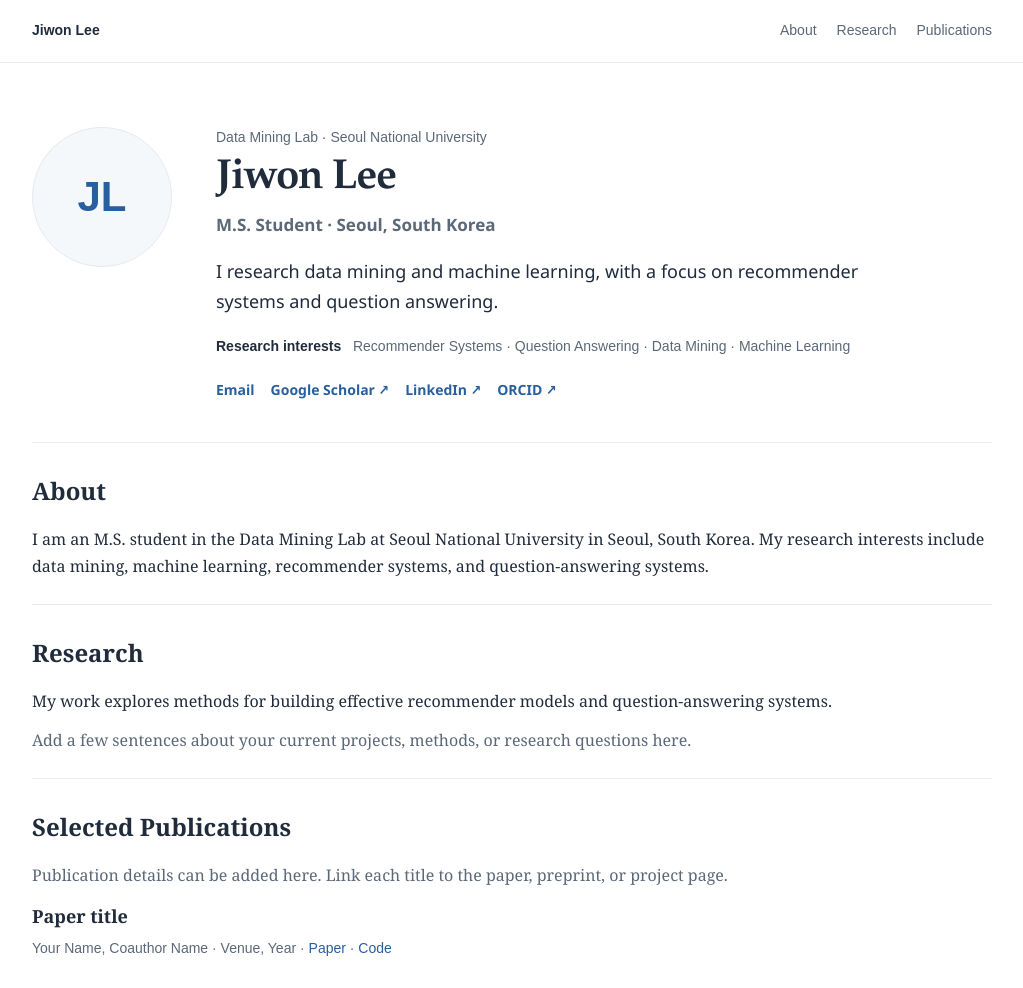
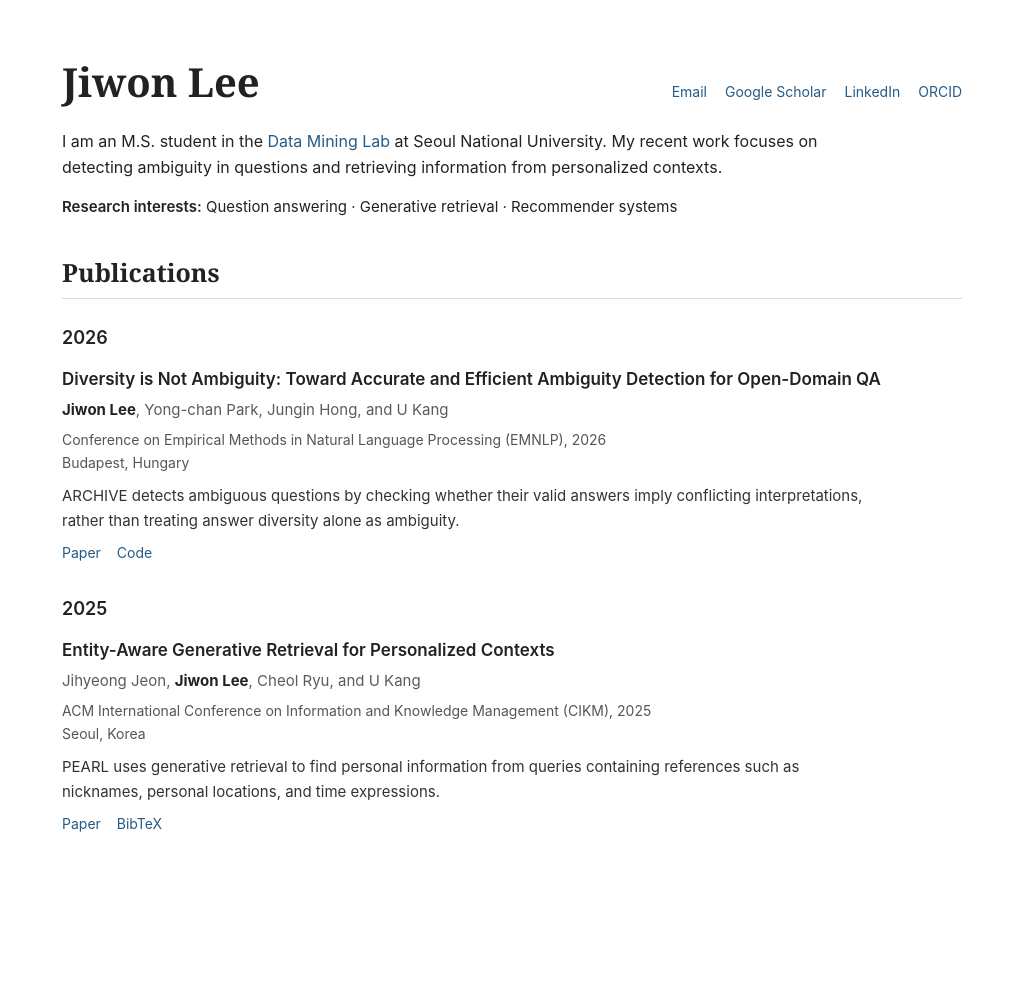
Before and after one commit to jiwonlee77/jiwonlee77.github.io, a plain HTML site: page index.html in a window 1280 px wide. Shown: the top 988 px of the page, without its empty margins (128-1151 px from the left). After the commit the page ends 899 px from the top, so only its background shows below. Drawn offline with Linux system fonts and the light colour scheme.

Commit message:
Update index.html

```diff
--- a/index.html
+++ b/index.html
@@ -3,101 +3,106 @@
 <head>
   <meta charset="utf-8">
   <meta name="viewport" content="width=device-width, initial-scale=1">
-  <meta name="description" content="Jiwon Lee — M.S. student researching data mining, machine learning, recommender systems, and question answering.">
+  <meta name="description" content="Jiwon Lee is an M.S. student in the Data Mining Lab at Seoul National University. Research interests include question answering, generative retrieval, and recommender systems.">
+  <meta name="theme-color" content="#ffffff">
+  <meta property="og:type" content="website">
+  <meta property="og:title" content="Jiwon Lee | Research">
+  <meta property="og:description" content="M.S. student at Seoul National University. Research interests: question answering, generative retrieval, and recommender systems.">
   <title>Jiwon Lee | Research</title>
   <style>
-    :root { color-scheme: light; --ink:#202b3b; --muted:#5b6878; --blue:#285f9e; --line:#e5eaf0; --paper:#fff; --wash:#f5f8fb; }
-    * { box-sizing:border-box; }
-    html { scroll-behavior:smooth; }
-    body { margin:0; background:var(--paper); color:var(--ink); font:16px/1.7 Georgia, "Times New Roman", serif; }
-    a { color:var(--blue); text-decoration:none; }
-    a:hover { text-decoration:underline; }
-    .wrap { width:min(960px, calc(100% - 40px)); margin:0 auto; }
-    header { border-bottom:1px solid var(--line); background:rgba(255,255,255,.96); }
-    nav { min-height:62px; display:flex; align-items:center; justify-content:space-between; gap:20px; font:14px/1.4 Arial, sans-serif; }
-    .brand { color:var(--ink); font-weight:700; }
-    .navlinks { display:flex; flex-wrap:wrap; gap:20px; }
-    .navlinks a { color:var(--muted); }
-    main { padding:64px 0 80px; }
-    .intro { display:grid; grid-template-columns:150px 1fr; gap:34px; align-items:start; padding-bottom:42px; }
-    .monogram { width:140px; height:140px; border-radius:50%; display:grid; place-items:center; background:var(--wash); border:1px solid var(--line); color:var(--blue); font:700 42px Arial,sans-serif; }
-    .eyebrow { margin:0 0 6px; color:var(--muted); font:14px/1.5 Arial,sans-serif; }
-    h1 { margin:0; font:700 42px/1.2 "Palatino Linotype", "Book Antiqua", Palatino, serif; letter-spacing:-.03em; }
-    .role { margin:8px 0 18px; color:var(--muted); font:700 17px/1.5 "Segoe UI", Tahoma, sans-serif; }
-    .bio { max-width:680px; margin:0 0 18px; font:400 18px/1.7 "Segoe UI", Tahoma, sans-serif; }
-    .interests { margin:0 0 20px; color:var(--muted); font:14px/1.7 Arial,sans-serif; }
-    .interests strong { color:var(--ink); }
-    .links { display:flex; flex-wrap:wrap; gap:9px 16px; font:700 14px/1.5 "Segoe UI", Tahoma, sans-serif; }
-    .links a { white-space:nowrap; }
-    section { border-top:1px solid var(--line); padding:28px 0 12px; }
-    h2 { margin:0 0 14px; font-size:24px; }
-    p { margin:0 0 12px; }
-    .note { color:var(--muted); }
-    .pub { padding:14px 0; border-top:1px solid var(--line); }
-    .pub:first-of-type { border-top:0; padding-top:0; }
-    .pub h3 { margin:0 0 5px; font-size:18px; font-weight:700; }
-    .pub p { margin:0; color:var(--muted); font:14px/1.6 Arial,sans-serif; }
-    footer { border-top:1px solid var(--line); color:var(--muted); padding:22px 0 36px; font:13px Arial,sans-serif; }
-    @media (max-width:650px) {
-      .wrap { width:min(100% - 30px, 960px); }
-      nav { align-items:flex-start; flex-direction:column; padding:15px 0; gap:10px; }
-      .navlinks { gap:12px 16px; }
-      main { padding-top:38px; }
-      .intro { grid-template-columns:1fr; gap:20px; }
-      .monogram { width:96px; height:96px; font-size:30px; }
-      h1 { font-size:36px; }
+    :root { color-scheme: light; }
+    * { box-sizing: border-box; }
+    body {
+      margin: 0;
+      background: #fff;
+      color: #222;
+      font: 16px/1.65 -apple-system, BlinkMacSystemFont, "Segoe UI", Arial, sans-serif;
+    }
+    a { color: #245b87; text-decoration: none; text-underline-offset: 3px; }
+    a:hover { text-decoration: underline; }
+    a:focus-visible { outline: 2px solid #245b87; outline-offset: 4px; }
+    main { width: min(900px, calc(100% - 48px)); margin: 58px auto 64px; }
+    .skip-link { position: absolute; top: -80px; left: 16px; padding: 8px 12px; background: white; }
+    .skip-link:focus { top: 8px; }
+    .identity { display: flex; flex-wrap: wrap; align-items: baseline; justify-content: space-between; gap: 10px 28px; }
+    h1 { margin: 0; font: 700 40px/1.2 Georgia, "Times New Roman", serif; }
+    .profile-links { display: flex; flex-wrap: wrap; gap: 8px 18px; font-size: 14px; }
+    .bio { max-width: 810px; margin: 22px 0 0; }
+    .research-interests { margin: 14px 0 0; font-size: 15px; }
+    .research-interests strong { font-weight: 600; }
+    .intro { margin-bottom: 36px; }
+    h2 { margin: 0 0 24px; padding-bottom: 9px; border-bottom: 1px solid #ddd; font: 700 25px/1.35 Georgia, "Times New Roman", serif; }
+    .publication-year { margin: 0 0 14px; font-size: 18px; font-weight: 600; }
+    .publication-group + .publication-group { margin-top: 30px; }
+    .publication-title { margin: 0 0 6px; font-size: 17px; font-weight: 600; line-height: 1.5; }
+    .publication-authors { margin: 0 0 5px; color: #5b5b5b; font-size: 15px; }
+    .publication-authors strong { color: #222; font-weight: 700; }
+    .publication-venue { margin: 0; color: #555; font-size: 14px; }
+    .publication-summary { max-width: 810px; margin: 10px 0 0; color: #333; font-size: 15px; }
+    .publication-resources { display: flex; flex-wrap: wrap; gap: 16px; margin-top: 7px; font-size: 14px; }
+    @media (max-width: 600px) {
+      main { width: calc(100% - 36px); margin-top: 30px; }
+      .identity { flex-direction: column; align-items: flex-start; gap: 12px; }
+      h1 { font-size: 34px; }
+      .profile-links { gap: 8px 16px; }
+      .bio { margin-top: 20px; }
+      .intro { margin-bottom: 30px; }
+    }
+    @media print {
+      main { width: 100%; margin: 0; }
+      .skip-link { display: none; }
+      article { break-inside: avoid; }
+      a { color: inherit; }
     }
   </style>
 </head>
 <body>
-  <header>
-    <nav class="wrap" aria-label="Main navigation">
-      <a class="brand" href="#top">Jiwon Lee</a>
-      <div class="navlinks">
-        <a href="#about">About</a>
-        <a href="#research">Research</a>
-        <a href="#publications">Publications</a>
-      </div>
-    </nav>
-  </header>
-  <main class="wrap" id="top">
-    <div class="intro">
-      <div class="monogram" aria-label="Jiwon Lee initials">JL</div>
-      <div>
-        <p class="eyebrow">Data Mining Lab · Seoul National University</p>
-        <h1>Jiwon Lee</h1>
-        <p class="role">M.S. Student · Seoul, South Korea</p>
-        <p class="bio">I research data mining and machine learning, with a focus on recommender systems and question answering.</p>
-        <p class="interests"><strong>Research interests</strong> &nbsp; Recommender Systems · Question Answering · Data Mining · Machine Learning</p>
-        <div class="links" aria-label="Contact and profiles">
+  <a class="skip-link" href="#main">Skip to content</a>
+  <main id="main">
+    <section class="intro" aria-labelledby="name">
+      <div class="identity">
+        <h1 id="name">Jiwon Lee</h1>
+        <div class="profile-links" aria-label="Contact and professional profiles">
           <a href="mailto:torijwl77@snu.ac.kr">Email</a>
-          <a href="https://scholar.google.com/citations?hl=ko&amp;user=TAaIQC0AAAAJ" target="_blank" rel="noopener noreferrer">Google Scholar ↗</a>
-          <a href="https://www.linkedin.com/in/jiwon-lee-880160358/" target="_blank" rel="noopener noreferrer">LinkedIn ↗</a>
-          <a href="https://orcid.org/0009-0005-0643-3936" target="_blank" rel="noopener noreferrer">ORCID ↗</a>
+          <a href="https://scholar.google.com/citations?hl=en&amp;user=TAaIQC0AAAAJ" target="_blank" rel="noopener noreferrer">Google Scholar</a>
+          <a href="https://www.linkedin.com/in/jiwon-lee-880160358/" target="_blank" rel="noopener noreferrer">LinkedIn</a>
+          <a href="https://orcid.org/0009-0005-0643-3936" target="_blank" rel="noopener noreferrer">ORCID</a>
         </div>
       </div>
-    </div>
-
-    <section id="about">
-      <h2>About</h2>
-      <p>I am an M.S. student in the Data Mining Lab at Seoul National University in Seoul, South Korea. My research interests include data mining, machine learning, recommender systems, and question-answering systems.</p>
+      <p class="bio">I am an M.S. student in the <a href="https://datalab.snu.ac.kr/" target="_blank" rel="noopener noreferrer">Data Mining Lab</a> at Seoul National University. My recent work focuses on detecting ambiguity in questions and retrieving information from personalized contexts.</p>
+      <p class="research-interests"><strong>Research interests:</strong> Question answering · Generative retrieval · Recommender systems</p>
     </section>
-
-    <section id="research">
-      <h2>Research</h2>
-      <p>My work explores methods for building effective recommender models and question-answering systems.</p>
-      <p class="note">Add a few sentences about your current projects, methods, or research questions here.</p>
-    </section>
-
-    <section id="publications">
-      <h2>Selected Publications</h2>
-      <p class="note">Publication details can be added here. Link each title to the paper, preprint, or project page.</p>
-      <article class="pub">
-        <h3>Paper title</h3>
-        <p>Your Name, Coauthor Name · Venue, Year · <a href="#">Paper</a> · <a href="#">Code</a></p>
-      </article>
+    <section class="section" id="publications" aria-labelledby="publications-title">
+      <h2 id="publications-title">Publications</h2>
+      <div>
+        <div class="publication-group">
+          <h3 class="publication-year">2026</h3>
+          <article aria-labelledby="archive-title">
+            <h4 class="publication-title" id="archive-title">Diversity is Not Ambiguity: Toward Accurate and Efficient Ambiguity Detection for Open-Domain QA</h4>
+            <p class="publication-authors"><strong>Jiwon Lee</strong>, Yong-chan Park, Jungin Hong, and U Kang</p>
+            <p class="publication-venue">Conference on Empirical Methods in Natural Language Processing (EMNLP), 2026<br>Budapest, Hungary</p>
+            <p class="publication-summary">ARCHIVE detects ambiguous questions by checking whether their valid answers imply conflicting interpretations, rather than treating answer diversity alone as ambiguity.</p>
+            <div class="publication-resources" aria-label="Resources for Diversity is Not Ambiguity">
+              <a href="https://datalab.snu.ac.kr/~admin/papers/2026ARCHIVE.pdf" target="_blank" rel="noopener noreferrer">Paper</a>
+              <a href="https://github.com/snudatalab/ARCHIVE" target="_blank" rel="noopener noreferrer">Code</a>
+            </div>
+          </article>
+        </div>
+        <div class="publication-group">
+          <h3 class="publication-year">2025</h3>
+          <article aria-labelledby="pearl-title">
+            <h4 class="publication-title" id="pearl-title">Entity-Aware Generative Retrieval for Personalized Contexts</h4>
+            <p class="publication-authors">Jihyeong Jeon, <strong>Jiwon Lee</strong>, Cheol Ryu, and U Kang</p>
+            <p class="publication-venue">ACM International Conference on Information and Knowledge Management (CIKM), 2025<br>Seoul, Korea</p>
+            <p class="publication-summary">PEARL uses generative retrieval to find personal information from queries containing references such as nicknames, personal locations, and time expressions.</p>
+            <div class="publication-resources" aria-label="Resources for Entity-Aware Generative Retrieval for Personalized Contexts">
+              <a href="https://datalab.snu.ac.kr/~ukang/papers/2025CIKM-pearl.pdf" target="_blank" rel="noopener noreferrer">Paper</a>
+              <a href="https://datalab.snu.ac.kr/~ukang/papers/2025CIKM-pearl.bib" target="_blank" rel="noopener noreferrer">BibTeX</a>
+            </div>
+          </article>
+        </div>
+      </div>
     </section>
   </main>
-  <footer><div class="wrap">Jiwon Lee · <a href="mailto:torijwl77@snu.ac.kr">torijwl77@snu.ac.kr</a></div></footer>
 </body>
 </html>
```
